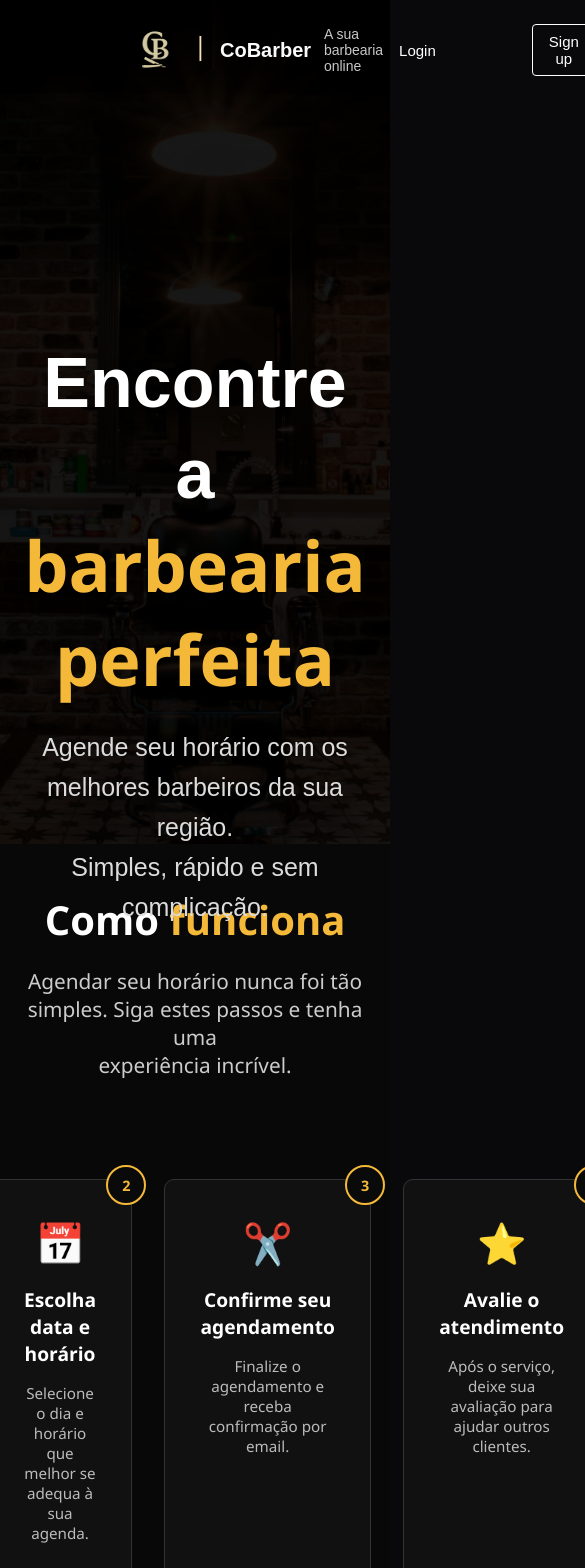
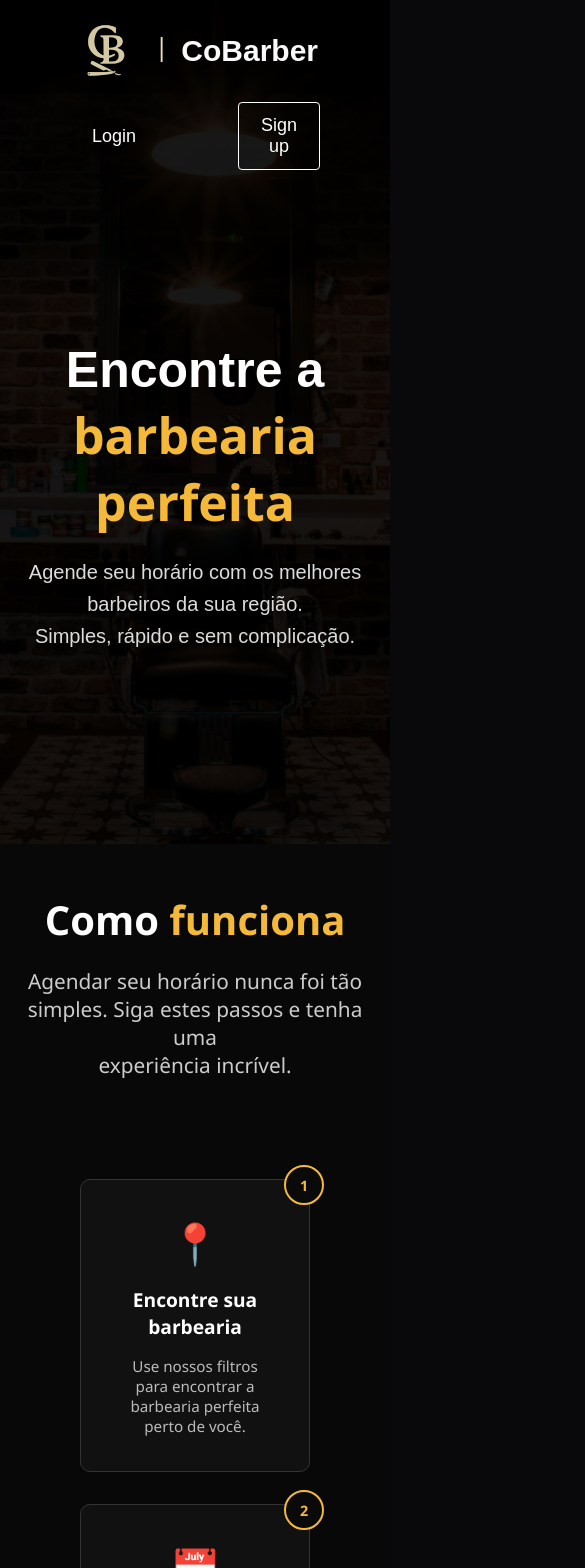
Before and after one commit to Cobarber-PI/cliente-frontend, a Vue app: page / in a window 390 px wide. Shown: the top 1568 px of the page, 585 px wide, since content can reach past the window. Built offline with nearby package versions, Linux system fonts and the light colour scheme.

Commit message:
feat: responsividade tela de introdução #58

```diff
--- a/src/components/common/introducao.vue
+++ b/src/components/common/introducao.vue
@@ -82,8 +82,8 @@ const passos = [
 header {
   position: absolute;
   top: 1.5rem;
-  left: 5rem;
-  right: 5rem;
+  left: 5vw;
+  right: 5vw;
   z-index: 5;
   display: flex;
   justify-content: space-between;
@@ -225,6 +225,7 @@ header button:hover {
 
 .cards-container {
   display: flex;
+  flex-wrap: wrap;
   justify-content: center;
   gap: 2rem;
   padding: 0 5rem;
@@ -312,13 +313,13 @@ header button:hover {
   color: #ccc;
 }
 
-/* ---------- Como funciona ---------- */
 .cartao-passo {
   background: #111;
   border: 1px solid #333;
   border-radius: 10px;
   padding: 2.2rem;
-  width: 275px;
+  flex: 1 1 calc(25% - 2rem);
+  max-width: 300px;
   position: relative;
   transition: 0.3s;
   text-align: center;
@@ -369,4 +370,72 @@ header button:hover {
   color: #ccc;
   padding: 20px;
 }
+@media screen and (max-width: 1150px) {
+  .content h1 {
+    font-size: 60px;
+  }
+
+  .content p {
+    font-size: 18px;
+  }
+
+  .flexibility {
+    height: auto;
+    padding-bottom: 5rem;
+  }
+}
+
+/* até 1000px – 2 cartões por linha (duas sessões de duas divs) */
+@media screen and (max-width: 1000px) {
+  .cartao-passo {
+    flex: 1 1 calc(45% - 2rem);
+    max-width: none; /* remove limite para ocupar metade exata */
+  }
+  .marcaC p{
+    display: none;
+  }
+  .marcaC h3{
+    font-size: 25px;
+  }
+}
+@media screen and (max-width: 800px) {
+  header{
+    flex-direction: column;
+    align-items: center;
+    gap: 1rem;
+    top: 1rem;
+  }
+  .marcaC p{
+    display: none;
+  }
+  .marcaC h3{
+    font-size: 30px;
+  }
+  .marcaC img{
+    width: 70px;
+    height: 70px;
+  }
+  header button{
+    font-size: 18px;
+    padding: 12px 22px;
+  }
+}
+/* até 600px – 1 cartão por linha */
+@media screen and (max-width: 600px) {
+  .cartao-passo {
+    flex: 1 1 100%;
+  }
+  .content h1 {
+    font-size: 50px;
+  }
+
+  .content p {
+    font-size: 20px;
+  }
+
+  .flexibility {
+    height: auto;
+    padding-bottom: 5rem;
+  }
+}
 </style>
```
